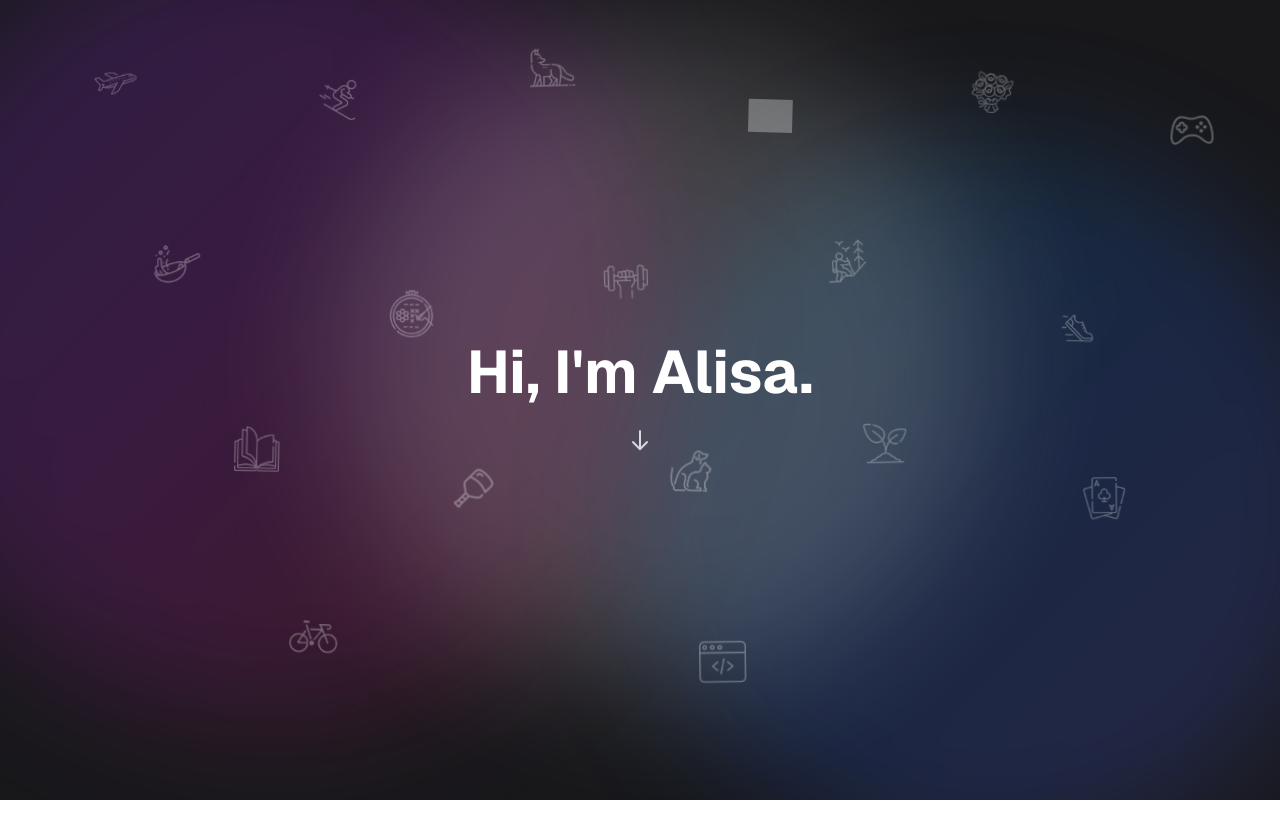
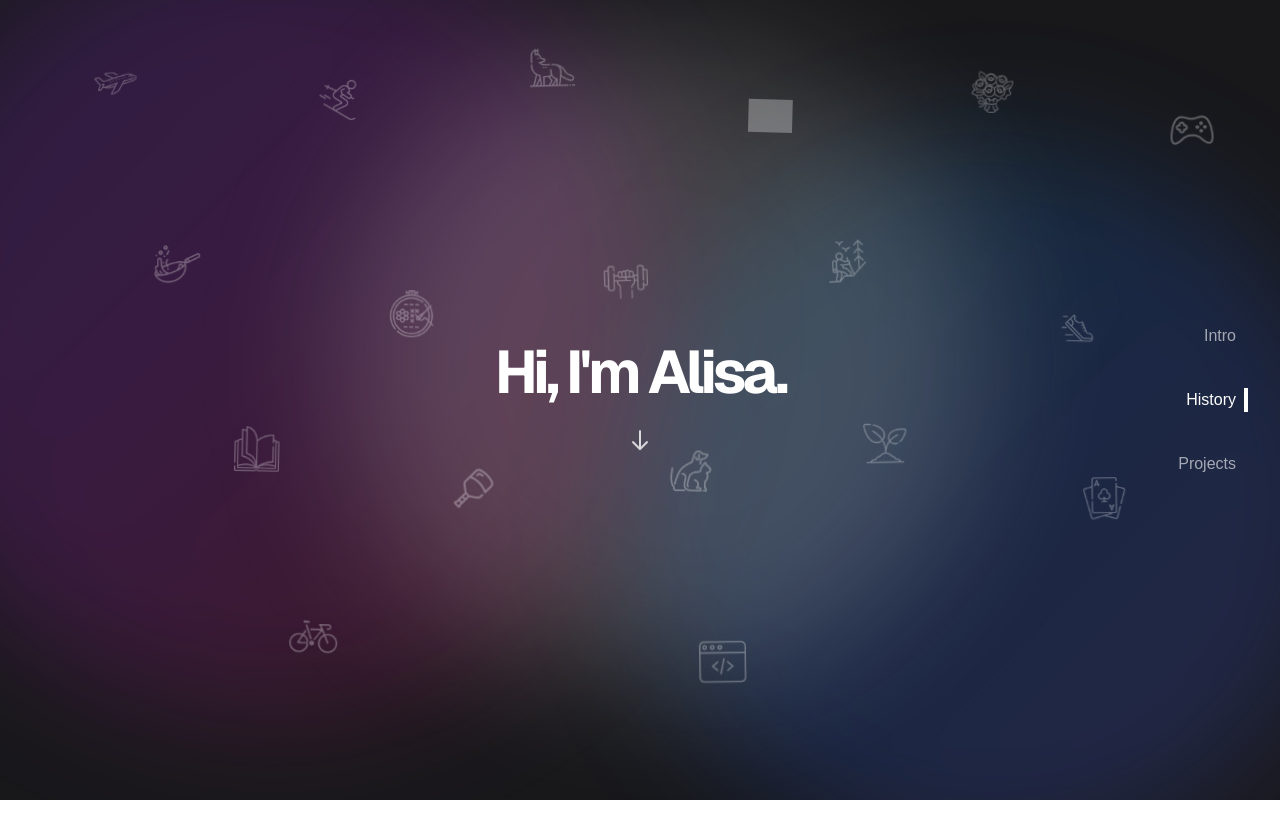
Before and after one commit to alisabondar/alisabondar.com, a Next.js app: page / in a window 1280 px wide. Shown: the top 838 px of the page. Built offline with nearby package versions, Linux system fonts and the light colour scheme; grey boxes are pictures that could not be loaded.

Commit message:
scroll of contents

```diff
--- a/app/components/Projects.tsx
+++ b/app/components/Projects.tsx
@@ -14,16 +14,18 @@ interface Project {
 
 const projects: Project[] = [
   {
-    title: 'Project 1',
+    title: 'Florascape',
     githubUrl: 'https://github.com/yourusername/project1',
   },
   {
-    title: 'Project 2',
-    githubUrl: 'https://github.com/yourusername/project2',
+    title: 'Inkloom',
+    githubUrl: 'https://github.com/alisabondar/inkloom',
+    screenshot: '/inkloom.png',
   },
   {
-    title: 'Project 3',
-    githubUrl: 'https://github.com/yourusername/project3',
+    title: 'Lumka',
+    githubUrl: 'https://github.com/alisabondar/lumka',
+    screenshot: '/lumka.png',
   },
 ];
 
@@ -31,13 +33,13 @@ export default function Projects({ scrollProgress }: ProjectsProps) {
   return (
     <section
       id="projects"
-      className="relative min-h-screen z-30 flex flex-col items-center pt-20 px-6 md:px-12 transition-opacity duration-1000 ease-in-out"
+      className="relative min-h-screen z-30 flex flex-col items-center pt-20 px-6 md:px-12 md:pr-32 transition-opacity duration-1000 ease-in-out"
       style={{
         opacity: scrollProgress >= 1.0 ? Math.min(1, (scrollProgress - 1.0) / 0.2) : 0,
         visibility: scrollProgress >= 1.0 ? 'visible' : 'hidden',
       }}
     >
-      <h2 className="text-4xl md:text-6xl font-bold text-white mb-20 md:mb-32">Projects</h2>
+      <h2 className="text-4xl md:text-6xl font-bold text-white mb-20 md:mb-32 tracking-[-0.25rem]">Projects</h2>
 
       <div className="w-full grid grid-cols-1 md:grid-cols-3 gap-6 md:gap-8">
         {projects.map((project, index) => (
@@ -46,7 +48,7 @@ export default function Projects({ scrollProgress }: ProjectsProps) {
             href={project.githubUrl}
             target="_blank"
             rel="noopener noreferrer"
-            className="group flex flex-col bg-white/10 backdrop-blur-sm rounded-lg overflow-hidden hover:bg-white/20 transition-all duration-300 hover:scale-105"
+            className="group flex flex-col bg-zinc-900/90 backdrop-blur-md border border-white/40 rounded-xl overflow-hidden transition-all duration-500 hover:border-white hover:shadow-2xl hover:shadow-white/30"
           >
             <div className="w-full aspect-[4/3] bg-gray-800/50 flex items-center justify-center overflow-hidden">
               {project.screenshot ? (
@@ -60,9 +62,9 @@ export default function Projects({ scrollProgress }: ProjectsProps) {
               )}
             </div>
 
-            <div className="p-6 flex-1 flex flex-col">
-              <h3 className="text-2xl font-semibold text-white mb-2">{project.title}</h3>
-              <div className="mt-auto pt-2 text-white/70 text-base group-hover:text-white transition-colors">
+            <div className="p-5 flex-1 flex flex-col">
+              <h3 className="text-white font-bold text-lg mb-2 tracking-[-0.1rem]">{project.title}</h3>
+              <div className="mt-auto pt-2 text-white/70 text-sm group-hover:text-white/80 transition-colors">
                 View on GitHub →
               </div>
             </div>
--- a/app/components/ScrollTimeline.tsx
+++ b/app/components/ScrollTimeline.tsx
@@ -126,7 +126,6 @@ export default function ScrollTimeline() {
 
     return () => window.removeEventListener('scroll', handleScroll);
   }, []);
-
   const numSections = 3;
   const sectionSize = 1 / numSections;
   const currentSection = heroScrolledPast
@@ -168,7 +167,7 @@ export default function ScrollTimeline() {
       const eventsInSection = sectionEndIndex - sectionStartIndex + 1;
       const localIndex = activeIndex - sectionStartIndex;
       const positionInSection = eventsInSection > 1 ? localIndex / (eventsInSection - 1) : 0;
-      return 10 + (positionInSection * 80); // Same calculation as fixedPosition
+      return 10 + (positionInSection * 80);
     }
     return cursorPosition;
   };
@@ -185,6 +184,11 @@ export default function ScrollTimeline() {
       }}
     >
       <div className="relative w-full h-full min-h-[600px]">
+        {heroScrolledPast && (
+          <h2 className="absolute left-1/2 -translate-x-1/2 top-[-140px] text-4xl md:text-6xl font-bold text-white tracking-[-0.25rem] pointer-events-none">
+            History
+          </h2>
+        )}
         {heroScrolledPast && (
           <div className="absolute left-1/2 top-0 bottom-0 w-0.5 -translate-x-1/2">
             <div
@@ -311,7 +315,7 @@ export default function ScrollTimeline() {
                           {item.year}
                         </div>
                       )}
-                      <h3 className="text-white font-bold text-lg mb-2">
+                      <h3 className="text-white font-bold text-lg mb-2 tracking-[-0.1rem]">
                         {item.title}
                       </h3>
                       <p className="text-white/80 text-sm leading-relaxed">
--- a/app/components/ScrollTimelinePart2.tsx
+++ b/app/components/ScrollTimelinePart2.tsx
@@ -219,7 +219,7 @@ export default function ScrollTimelinePart2() {
                     {item.year}
                   </div>
                 )}
-                <h3 className="text-white font-bold text-lg mb-2">
+                <h3 className="text-white font-bold text-lg mb-2 tracking-[-0.1rem]">
                   {item.title}
                 </h3>
                 <p className="text-white/80 text-sm leading-relaxed">
--- /dev/null
+++ b/app/components/TableOfContents.tsx
@@ -0,0 +1,123 @@
+'use client';
+
+import { useEffect, useState } from 'react';
+
+interface Section {
+  id: string;
+  label: string;
+}
+
+const sections: Section[] = [
+  { id: 'about', label: 'Intro' },
+  { id: 'history', label: 'History' },
+  { id: 'projects', label: 'Projects' },
+];
+
+export default function TableOfContents() {
+  const [activeSection, setActiveSection] = useState<string>('about');
+
+  useEffect(() => {
+    const observers: IntersectionObserver[] = [];
+
+    const updateActiveSection = () => {
+      const scrollPosition = window.scrollY + window.innerHeight * 0.3;
+
+      for (let i = sections.length - 1; i >= 0; i--) {
+        const section = sections[i];
+        const element = document.getElementById(section.id);
+        if (element) {
+          const rect = element.getBoundingClientRect();
+          const elementTop = rect.top + window.scrollY;
+          const elementBottom = elementTop + rect.height;
+
+          if (scrollPosition >= elementTop && scrollPosition <= elementBottom) {
+            setActiveSection(section.id);
+            return;
+          }
+        }
+      }
+    };
+
+    sections.forEach((section) => {
+      const element = document.getElementById(section.id);
+      if (element) {
+        const observer = new IntersectionObserver(
+          (entries) => {
+            entries.forEach((entry) => {
+              if (entry.isIntersecting) {
+                updateActiveSection();
+              }
+            });
+          },
+          {
+            rootMargin: '-30% 0px -30% 0px',
+            threshold: [0, 0.1, 0.3, 0.5, 0.7, 1],
+          }
+        );
+
+        observer.observe(element);
+        observers.push(observer);
+      }
+    });
+
+    const handleScrollUpdate = () => {
+      updateActiveSection();
+    };
+
+    window.addEventListener('scroll', handleScrollUpdate, { passive: true });
+    updateActiveSection();
+
+    return () => {
+      observers.forEach((observer) => observer.disconnect());
+      window.removeEventListener('scroll', handleScrollUpdate);
+    };
+  }, []);
+
+  const handleClick = (sectionId: string) => {
+    const element = document.getElementById(sectionId);
+    if (element) {
+      const offset = 80;
+      const elementPosition = element.getBoundingClientRect().top;
+      const offsetPosition = elementPosition + window.pageYOffset - offset;
+
+      window.scrollTo({
+        top: offsetPosition,
+        behavior: 'smooth',
+      });
+    }
+  };
+
+  return (
+    <nav className="fixed right-8 top-1/2 -translate-y-1/2 z-50 pointer-events-auto">
+      <ul className="flex flex-col items-end gap-4 md:gap-6">
+        {sections.map((section) => {
+          const isActive = activeSection === section.id;
+          return (
+            <li key={section.id}>
+              <button
+                onClick={() => handleClick(section.id)}
+                className={`
+                  relative px-3 py-2 text-sm md:text-base font-medium transition-all duration-300 text-right
+                  ${
+                    isActive
+                      ? 'text-white'
+                      : 'text-white/60 hover:text-white/80'
+                  }
+                `}
+                aria-label={`Navigate to ${section.label} section`}
+              >
+                <span className="relative z-10">{section.label}</span>
+                {isActive && (
+                  <span
+                    className="absolute right-0 top-1/2 -translate-y-1/2 w-1 h-6 bg-white transition-all duration-300"
+                    aria-hidden="true"
+                  />
+                )}
+              </button>
+            </li>
+          );
+        })}
+      </ul>
+    </nav>
+  );
+}
--- a/app/components/UnifiedScrollTimeline.tsx
+++ b/app/components/UnifiedScrollTimeline.tsx
@@ -259,7 +259,7 @@ export default function UnifiedScrollTimeline() {
                     {item.year}
                   </div>
                 )}
-                <h3 className="text-white font-bold text-lg mb-2">
+                <h3 className="text-white font-bold text-lg mb-2 tracking-[-0.1rem]">
                   {item.title}
                 </h3>
                 <p className="text-white/80 text-sm leading-relaxed">
--- a/app/layout.tsx
+++ b/app/layout.tsx
@@ -1,6 +1,7 @@
 import type { Metadata } from "next";
 import { Geist, Geist_Mono } from "next/font/google";
 import "./globals.css";
+import TableOfContents from "./components/TableOfContents";
 
 const geistSans = Geist({
   variable: "--font-geist-sans",
@@ -28,6 +29,7 @@ export default function RootLayout({
         className={`${geistSans.variable} ${geistMono.variable} antialiased`}
       >
         {children}
+        <TableOfContents />
       </body>
     </html>
   );
--- a/app/page.tsx
+++ b/app/page.tsx
@@ -59,7 +59,6 @@ export default function Home() {
   useEffect(() => {
     const handleScroll = () => {
       const windowHeight = window.innerHeight;
-      const documentHeight = document.documentElement.scrollHeight;
       const scrollTop = window.scrollY;
 
       const heroThreshold = windowHeight * 0.8;
@@ -87,9 +86,9 @@ export default function Home() {
       <AnimatedBackground />
       <ScrollTimeline />
 
-      <section className="relative flex min-h-screen items-center justify-center font-sans z-10">
+      <section id="about" className="relative flex min-h-screen items-center justify-center font-sans z-10">
         <div className="relative z-10 text-center">
-          <h1 className="text-4xl md:text-6xl font-bold text-white mb-4">
+          <h1 className="text-4xl md:text-6xl font-bold text-white mb-4 tracking-[-0.25rem]">
             Hi, I&apos;m Alisa.
           </h1>
           <div className="flex justify-center mt-8">
@@ -111,7 +110,7 @@ export default function Home() {
         </div>
       </section>
 
-      <section className="relative z-10" style={{ minHeight: '960vh' }}>
+      <section id="history" className="relative z-10" style={{ minHeight: '960vh' }}>
       </section>
 
       <Projects scrollProgress={scrollProgress} />
```
Also changed, not shown: public/lumka.png (added), 1 other file (tests, documents, lock files or other folders).
